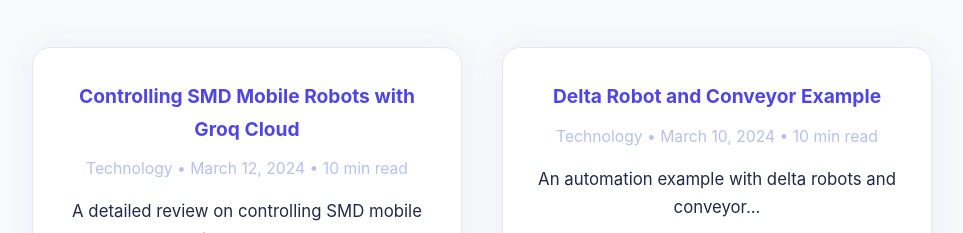
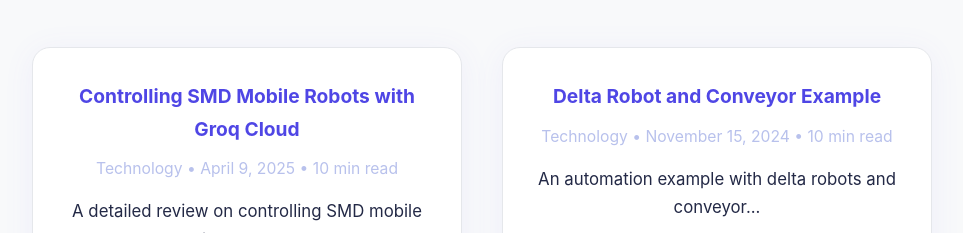
Before and after one commit to Aytacus/PersonalWebsite, a React (Create React App) app: page / in a window 1280 px wide. Shown: the part 2022-2255 px from the top of the page, without its empty margins (158-1121 px from the left). Built offline with nearby package versions, Linux system fonts and the light colour scheme.

Commit message:
Update Home.js

```diff
--- a/src/components/Home.js
+++ b/src/components/Home.js
@@ -70,13 +70,13 @@ const Home = () => {
         <div className="works-grid">
           <div className="work-card">
             <div className="work-title">Controlling SMD Mobile Robots with Groq Cloud</div>
-            <div className="work-meta">Technology • March 12, 2024 • 10 min read</div>
+            <div className="work-meta">Technology • April 9, 2025 • 10 min read</div>
             <div className="work-desc">A detailed review on controlling SMD mobile robots with the Groq Cloud...</div>
             <a href="https://acrome.net/post/controlling-smd-mobile-robots-with-groq" className="work-btn">Read More →</a>
           </div>
           <div className="work-card">
             <div className="work-title">Delta Robot and Conveyor Example</div>
-            <div className="work-meta">Technology • March 10, 2024 • 10 min read</div>
+            <div className="work-meta">Technology • November 15, 2024 • 10 min read</div>
             <div className="work-desc">An automation example with delta robots and conveyor...</div>
             <a href="https://acrome.net/post/delta-robot-and-conveyor-example-a-glimpse-into-industrial-automation" className="work-btn">Read More →</a>
           </div>
```
